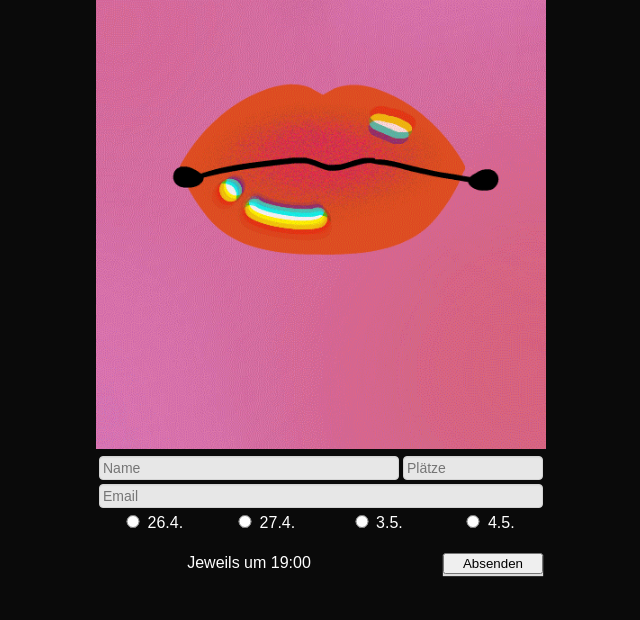
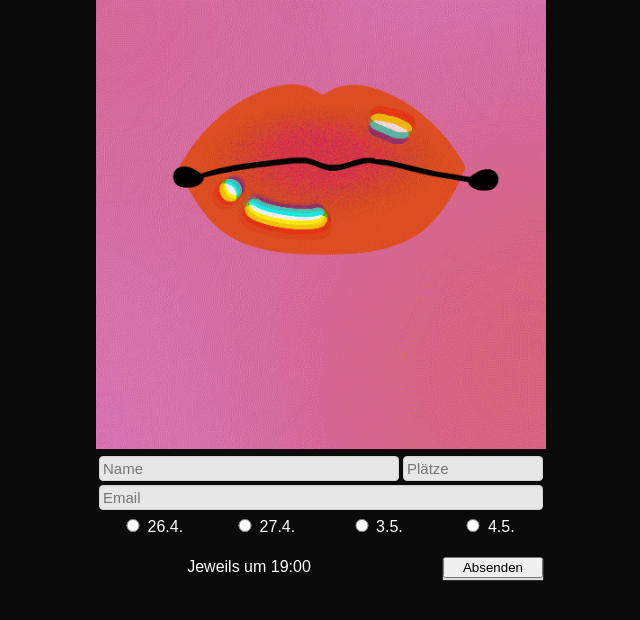
Before and after one commit to alexarnimueller/erikas-secret, a Flask app: page / in a window 1280 px wide. Shown: the part 109-729 px from the top of the page, without its empty margins (319-959 px from the left). Run offline with Flask 3, Linux system fonts and the light colour scheme.

Commit message:
:construction:

```diff
--- a/app/static/style.css
+++ b/app/static/style.css
@@ -28,14 +28,14 @@ div.center {
 
 input[type="radio"] {
     width: 20px;
-    margin: 2px 0 0;
-    margin-top: 1px;
+    margin: 3px 0 0;
+    margin-top: 3px;
 }
 
 input[type="text"],
 input[type="email"] {
     width: 100%;
-    font-size: 14px;
+    font-size: 15px;
     font-weight: 500;
     -webkit-box-sizing: border-box;
     -moz-box-sizing: border-box;
```
